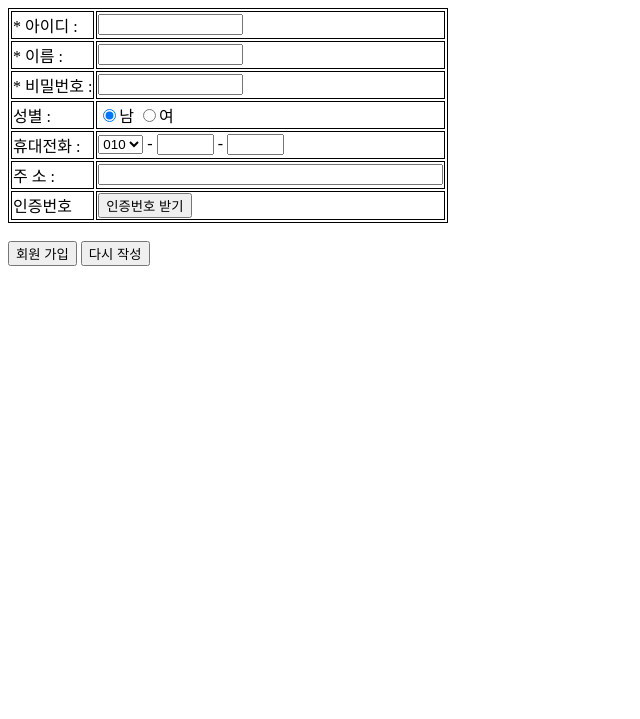
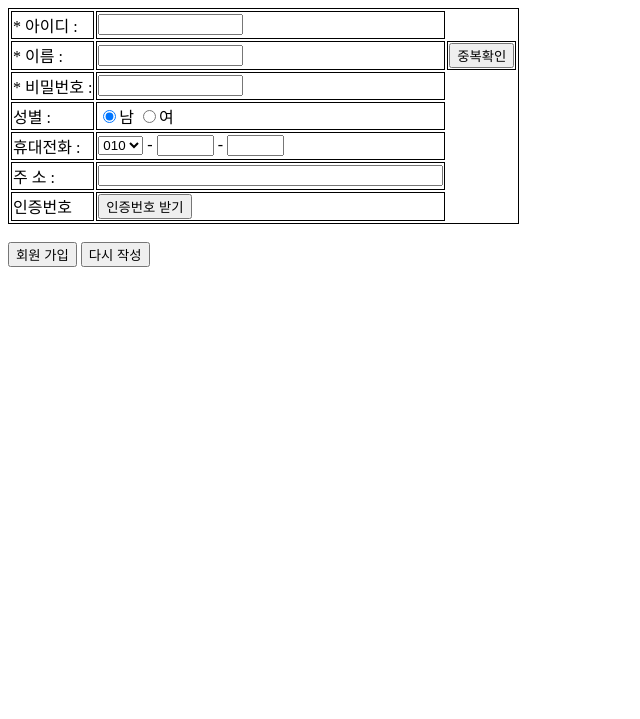
Before and after one commit to startho/test, a plain HTML site: page member.html in a window 1280 px wide. Shown: the part 81-800 px from the top of the page, without its empty margins (0-640 px from the left). Drawn offline with Linux system fonts and the light colour scheme.

Commit message:
commit
commit

```diff
--- a/member.html
+++ b/member.html
@@ -44,6 +44,7 @@
 			<tr>
 				<td>* 이름 :</td>
 				<td><input type="text" name="name" maxlength="12" size="15" /></td>
+				<td><input type="button" id="check_id" value="중복확인"></td>
 			</tr>
 			<tr>
 				<td>* 비밀번호 :</td>
```
